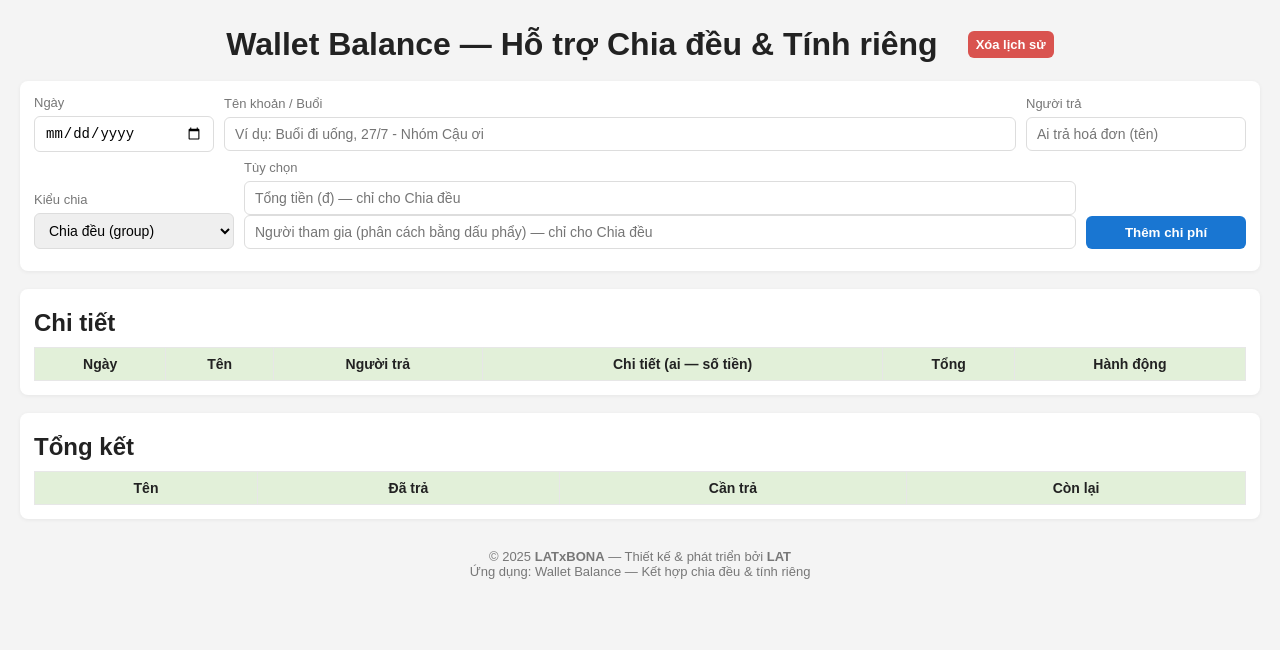
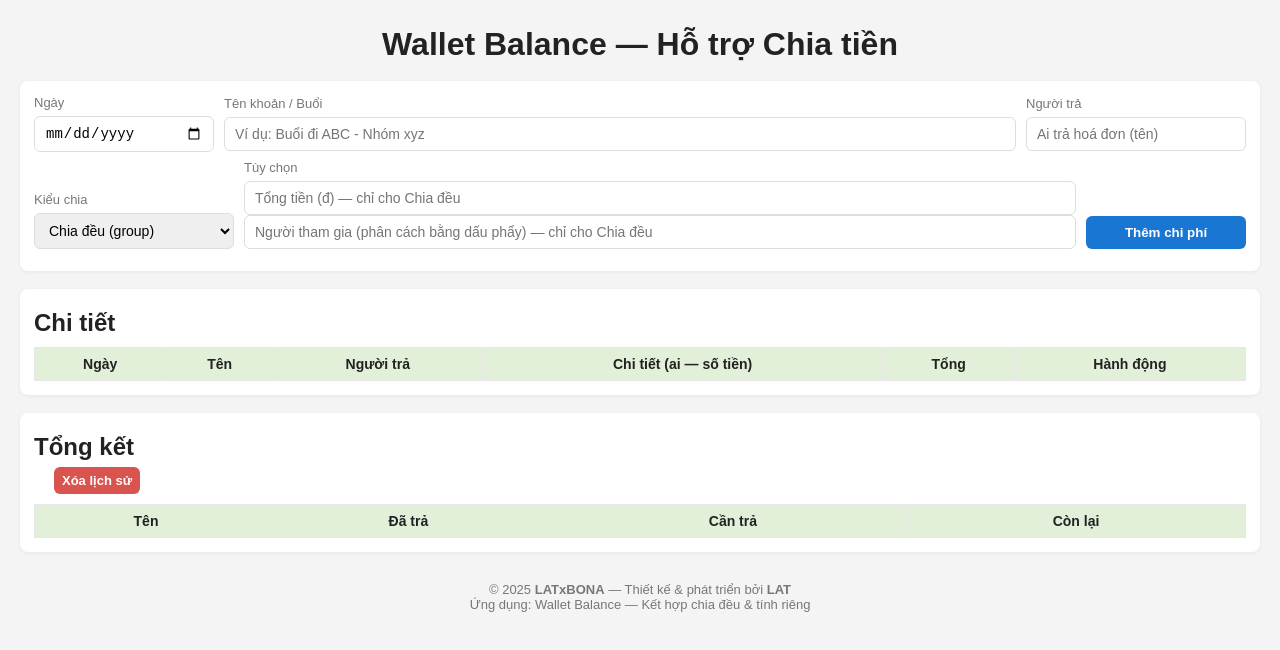
Before and after one commit to LATxBONA/WalletBalance, a plain HTML site: page index.html in a window 1280 px wide. Drawn offline with Linux system fonts and the light colour scheme.

Commit message:
update clear history

```diff
--- a/index.html
+++ b/index.html
@@ -64,7 +64,7 @@
 </head>
 <body>
 
-  <h1 style="display:flex;justify-content:center;align-items:center;gap:10px;">Wallet Balance — Hỗ trợ Chia đều & Tính riêng<button onclick="clearHistory()" class="small remove" style="margin-left:20px;">Xóa lịch sử</button></h1>
+  <h1 style="display:flex;justify-content:center;align-items:center;gap:10px;">Wallet Balance — Hỗ trợ Chia tiền</h1>
 
   <div class="card" id="main-form">
     <div class="form-row">
@@ -74,7 +74,7 @@
       </div>
       <div>
         <label>Tên khoản / Buổi</label>
-        <input type="text" id="title" placeholder="Ví dụ: Buổi đi uống, 27/7 - Nhóm Cậu ơi">
+        <input type="text" id="title" placeholder="Ví dụ: Buổi đi ABC - Nhóm xyz ">
       </div>
       <div style="flex:0 0 220px">
         <label>Người trả</label>
@@ -105,7 +105,7 @@
             <div style="flex:1"></div>
           </div>
           <div style="margin-top:6px; color:var(--muted); font-size:13px">
-            Mỗi dòng = 1 món của 1 người: điền <strong>Tên món</strong> (tùy), <strong>Tên người gọi</strong> và <strong>Số tiền</strong>.
+            Mỗi dòng = 1 món <strong>Tên món</strong> (tùy), <strong>Tên người gọi</strong> và <strong>Số tiền</strong>.
           </div>
         </div>
       </div>
@@ -136,6 +136,7 @@
 
   <div class="card">
     <h2 style="margin:6px 0">Tổng kết</h2>
+    <button onclick="clearHistory()" class="small remove" style="margin-left:20px;">Xóa lịch sử</button>
     <table id="summary-table">
       <thead>
         <tr><th>Tên</th><th>Đã trả</th><th>Cần trả</th><th>Còn lại</th></tr>
```
